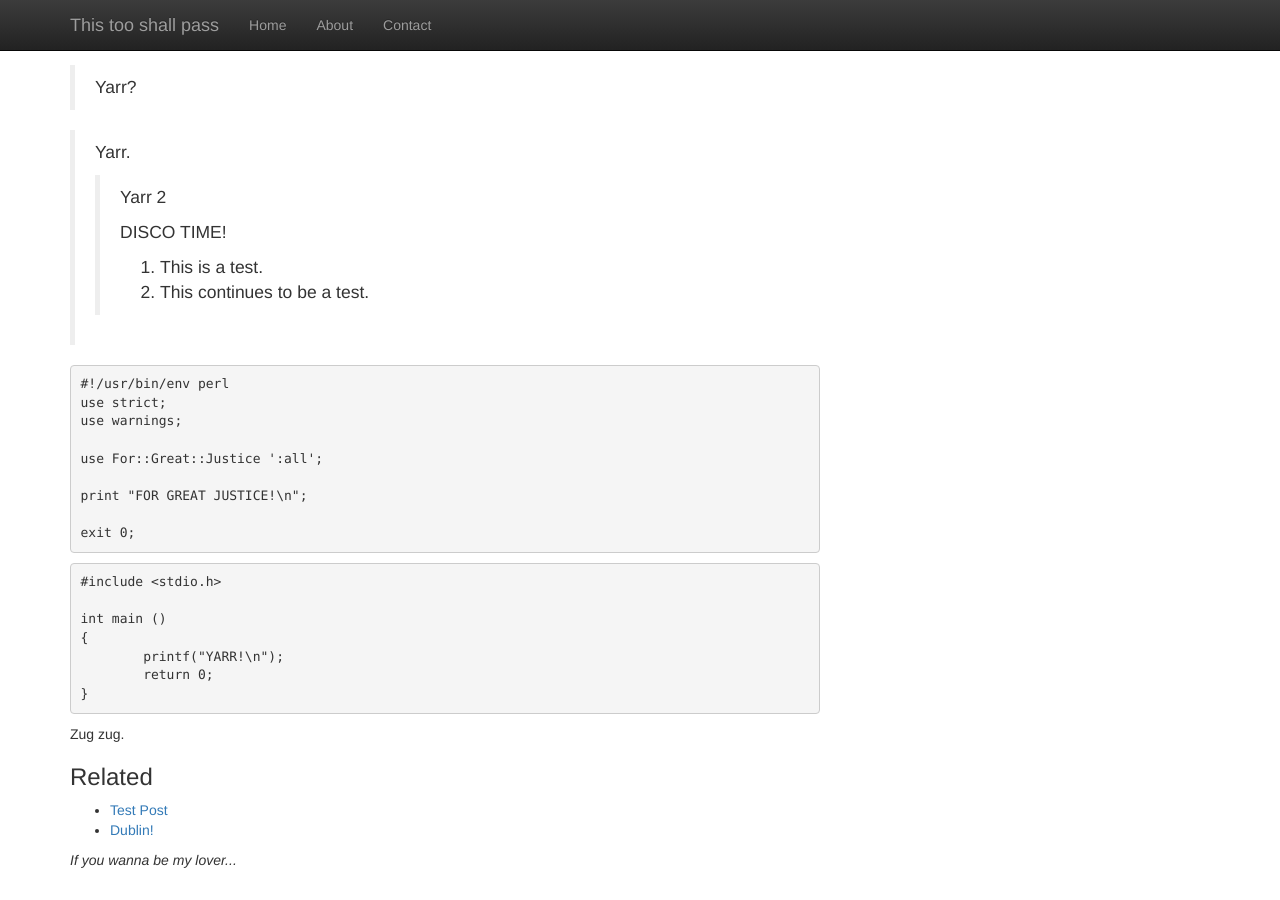
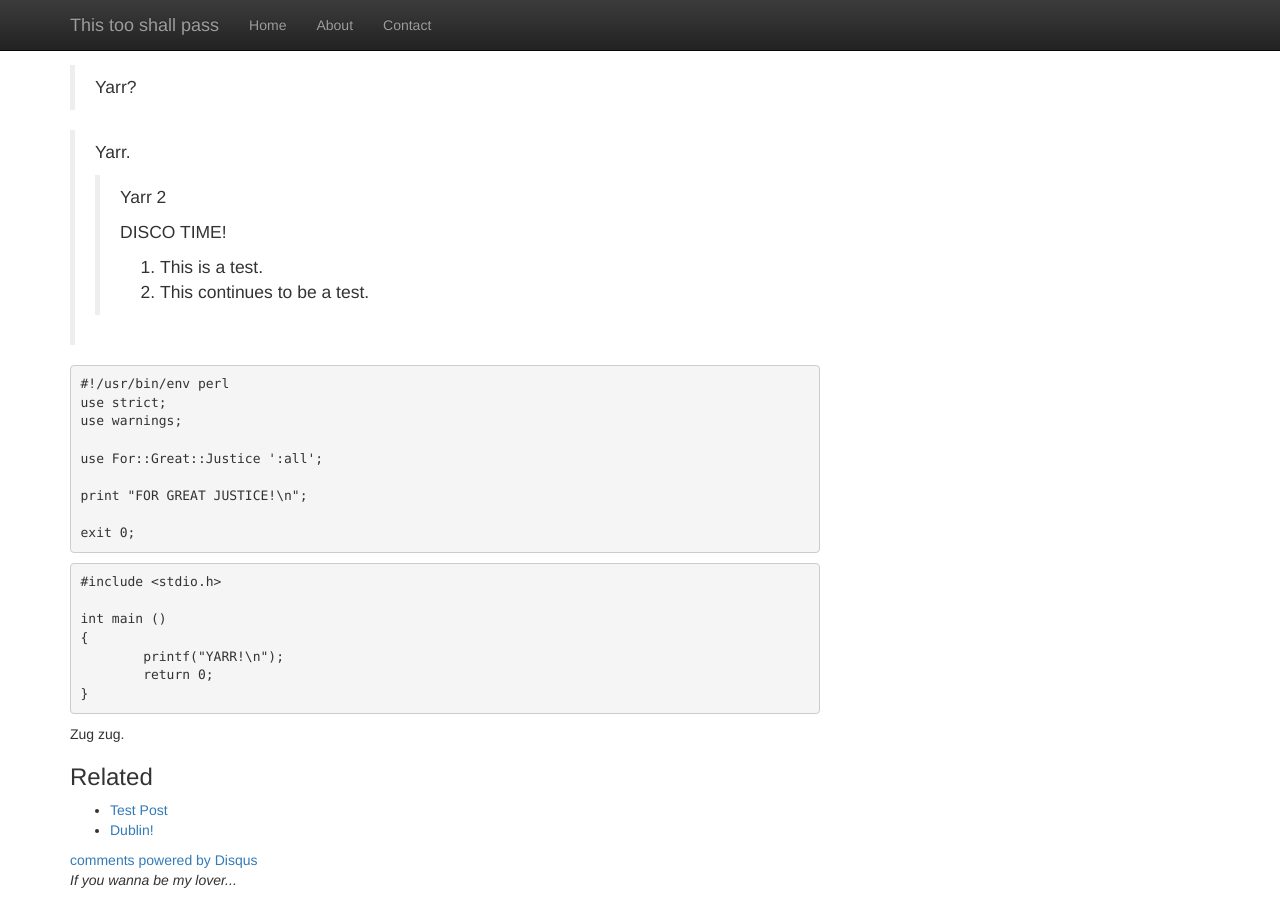
Before and after one commit to nfg/nfg.github.io, a Jekyll site: the page built from _posts/2014-04-22-birfday.md, in a window 1280 px wide and 900 px high, scrolled down 885 px. Built offline with Jekyll 4.4.1, drawn with Linux system fonts in a browser that asks for light colours; nearby versions of some CDN libraries; comment, search, counter and statistics services are not loaded; part of the change alters nothing that is shown.

```diff
--- a/_includes/comments.html
+++ b/_includes/comments.html
@@ -1,4 +1,4 @@
-{% if page.disable_comments == false %}
+{% unless page.disable_comments %}
     {% unless site.disable_comments %}
 
     <div id="disqus_thread"></div>
@@ -26,4 +26,4 @@
         <p>Ordinarily there'd be some disqus comments here, but I'm disabling it because this site is in dev mode.</p>
     </div>
     {% endunless %}
-{% endif %}
+{% endunless %}
```
